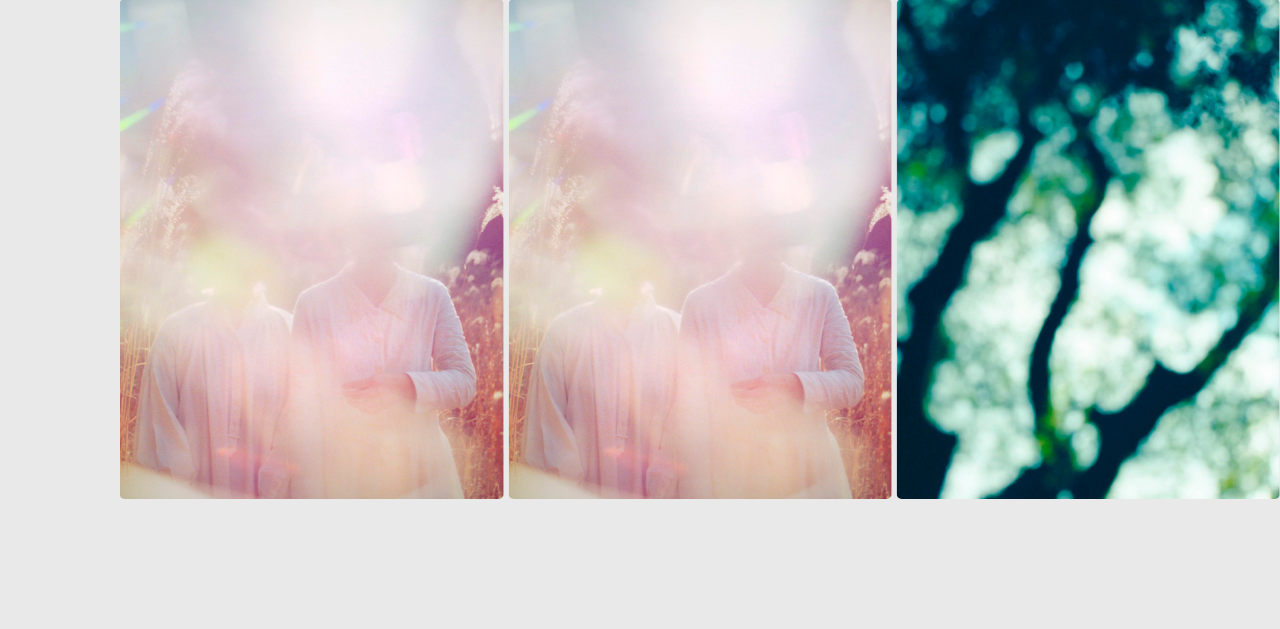
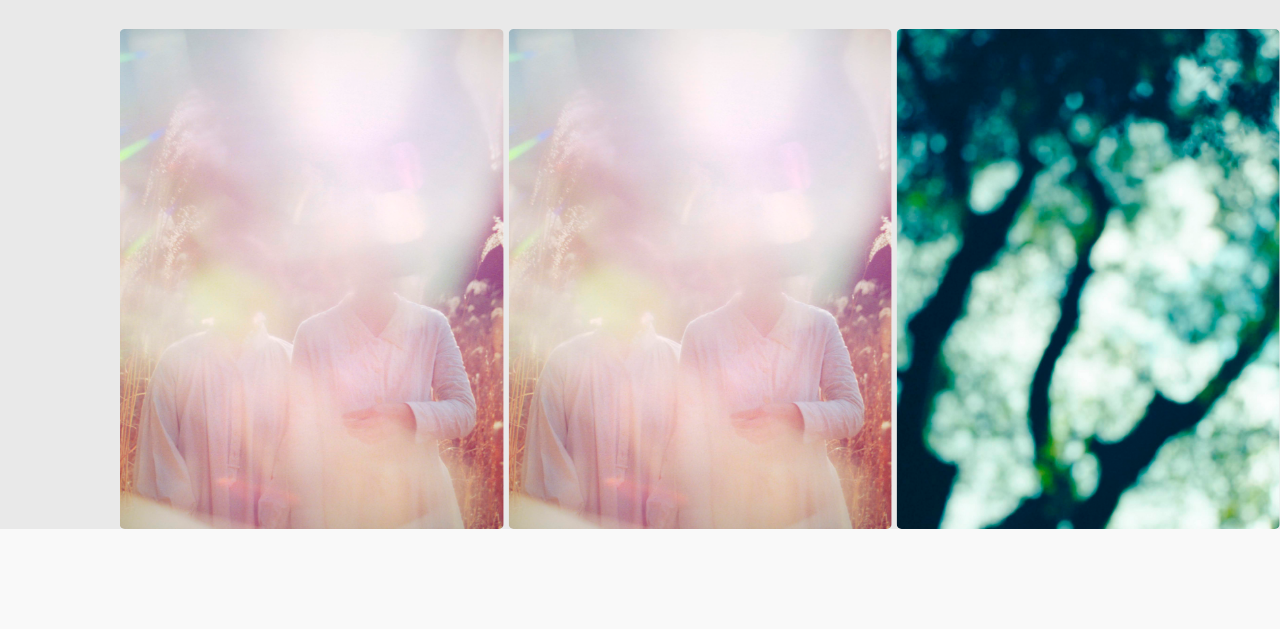
Before and after one commit to satokob/HP_Kaizaki, a Django app: template home/templates/home/home.html in a window 1280 px wide; the page is wider, and only the part inside the window is pictured. Shown: the part 2329-2958 px from the top of that part. Before the commit the page ends 2828 px from the top of that part, so only its background shows below. Run offline with Django 4.2, Linux system fonts and the light colour scheme; the template is opened without the code that fills it: most values are stand-ins (such as "Sample title", 1, 10 or a date in 2020); some libraries are stand-ins or nearby versions; some web fonts are replaced.

Commit message:
ギャラリーでインスタの画面を表示させたいが、うまくいかない

```diff
--- a/HP_Kaizaki/settings.py
+++ b/HP_Kaizaki/settings.py
@@ -61,7 +61,7 @@
 TEMPLATES = [
     {
         "BACKEND": "django.template.backends.django.DjangoTemplates",
-        "DIRS": [],
+        "DIRS": [BASE_DIR / 'templates'],
         "APP_DIRS": True,
         "OPTIONS": {
             "context_processors": [
--- a/home/static/home/css/style.css
+++ b/home/static/home/css/style.css
@@ -186,7 +186,7 @@
 }
 
 .introduce {
-  padding: 50px 0 100px 0;
+  padding: 80px 0 100px 0;
 }
 .introduce__inner {
   display: flex;
@@ -250,63 +250,36 @@
   margin-top: 20px;
 }
 
-.plan {
-  position: relative;
-  width: 100%;
+.gallery {
+  padding: 50px 0;
+  background-color: #f9f9f9;
+}
+.gallery__container {
+  display: grid;
+  grid-template-columns: repeat(auto-fit, minmax(200px, 1fr));
+  gap: 20px;
   max-width: 1200px;
   margin: 0 auto;
-  padding: 20px;
+  padding: 0 20px;
 }
-.plan__inner {
-  position: relative;
+.gallery__item {
+  overflow: hidden;
+  border-radius: 8px;
+  box-shadow: 0 4px 8px rgba(0, 0, 0, 0.1);
+  transition: transform 0.3s ease;
 }
-.plan__sentence {
-  position: absolute;
-  top: 20px;
-  left: 20px;
-  font-size: 2rem;
-  font-family: "Noto Sans", sans-serif;
-  color: white;
-  background-color: rgba(0, 0, 0, 0.5);
-  padding: 5px 10px;
-  z-index: 2;
+.gallery__item:hover {
+  transform: translateY(-10px);
 }
-.plan__image img {
-  width: auto; /* 画像の幅を自動で調整 */
-  max-width: 100%; /* コンテナの幅を超えないようにする */
-  height: 800px; /* 高さを指定 */
+.gallery__item a {
   display: block;
-  margin: 0 auto; /* 画像を中央寄せに */
+  color: inherit;
+  text-decoration: none;
 }
-.plan__content {
-  display: flex; /* 子要素を横並びにするためにフレックスボックスを使用 */
-  justify-content: space-between; /* 子要素間のスペースを調整 */
-  align-items: flex-end; /* 垂直方向に中央揃え */
-  margin-top: 20px;
-}
-.plan__message {
-  flex: 2; /* メッセージ部分に2倍の幅を割り当て */
-  padding: 20px;
-  background-color: #f0f0f0;
-  font-size: 1rem;
-  line-height: 1.5;
-  color: #333;
-}
-.plan__btn {
-  flex: 1; /* ボタン部分に1倍の幅を割り当て */
-  margin-left: 10px;
-  padding: 10px;
-  background-color: #333;
-  color: white;
-  text-align: center;
-  font-size: 1rem;
-  text-decoration: none;
-  border-radius: 5px;
-  cursor: pointer;
-  transition: background-color 0.3s ease;
-}
-.plan__btn:hover {
-  background-color: #555;
+.gallery__item img, .gallery__item video {
+  width: 100%;
+  height: auto;
+  display: block;
 }
 
 .mobile-menu {
--- a/home/static/home/scss/pages/_home.scss
+++ b/home/static/home/scss/pages/_home.scss
@@ -201,7 +201,7 @@
 }
 
 .introduce {
-  padding: 50px 0 100px 0;
+  padding: 80px 0 100px 0;
 
   &__inner {
     display: flex;
@@ -272,70 +272,39 @@
 }
 
 
-.plan {
-  position: relative;
-  width: 100%;
-  max-width: 1200px;
-  margin: 0 auto;
-  padding: 20px;
+.gallery {
+  padding: 50px 0;
+  background-color: #f9f9f9;
 
-  &__inner {
-    position: relative;
+  &__container {
+    display: grid;
+    grid-template-columns: repeat(auto-fit, minmax(200px, 1fr));
+    gap: 20px;
+    max-width: 1200px;
+    margin: 0 auto;
+    padding: 0 20px;
   }
 
-  &__sentence {
-    position: absolute;
-    top: 20px;
-    left: 20px;
-    font-size: 2rem;
-    font-family: 'Noto Sans', sans-serif;
-    color: white;
-    background-color: rgba(0, 0, 0, 0.5);
-    padding: 5px 10px;
-    z-index: 2;
-  }
-
-  &__image {
-    img {
-      width: auto; /* 画像の幅を自動で調整 */
-      max-width: 100%; /* コンテナの幅を超えないようにする */
-      height: 800px; /* 高さを指定 */
-      display: block;
-      margin: 0 auto; /* 画像を中央寄せに */
-    }
-  }
-
-  &__content {
-    display: flex; /* 子要素を横並びにするためにフレックスボックスを使用 */
-    justify-content: space-between; /* 子要素間のスペースを調整 */
-    align-items: flex-end; /* 垂直方向に中央揃え */
-    margin-top: 20px;
-  }
-
-  &__message {
-    flex: 2; /* メッセージ部分に2倍の幅を割り当て */
-    padding: 20px;
-    background-color: #f0f0f0;
-    font-size: 1rem;
-    line-height: 1.5;
-    color: #333;
-  }
-
-  &__btn {
-    flex: 1; /* ボタン部分に1倍の幅を割り当て */
-    margin-left: 10px;
-    padding: 10px;
-    background-color: #333;
-    color: white;
-    text-align: center;
-    font-size: 1rem;
-    text-decoration: none;
-    border-radius: 5px;
-    cursor: pointer;
-    transition: background-color 0.3s ease;
+  &__item {
+    overflow: hidden;
+    border-radius: 8px;
+    box-shadow: 0 4px 8px rgba(0, 0, 0, 0.1);
+    transition: transform 0.3s ease;
 
     &:hover {
-      background-color: #555;
+      transform: translateY(-10px);
+    }
+
+    a {
+      display: block;
+      color: inherit;
+      text-decoration: none;
+    }
+
+    img, video {
+      width: 100%;
+      height: auto;
+      display: block;
     }
   }
 }
--- a/home/templates/home/home.html
+++ b/home/templates/home/home.html
@@ -158,7 +158,21 @@
 
           {% comment %} ギャラリー開始 {% endcomment %}
           <section class="gallery">
-
+            <div class="gallery__container">
+              {% for post in instagram_posts %}
+              <div class="gallery__item">
+                <a href="{{ post.permalink }}" target="_blank">
+                  {% if post.media_type == 'IMAGE' or post.media_type == 'CAROUSEL_ALBUM' %}
+                  <img src="{{ post.media_url }}" alt="{{ post.caption }}">
+                  {% elif post.media_type == 'VIDEO' %}
+                  <video controls>
+                    <source src="{{ post.media_url }}" type="video/mp4">
+                  </video>
+                  {% endif %}
+                </a>
+              </div>
+              {% endfor %}
+            </div>
           </section>
           {% comment %} ギャラリー終了 {% endcomment %}
 
```
Also changed, not shown: home/views.py (+13 -1 lines), 1 other file.
